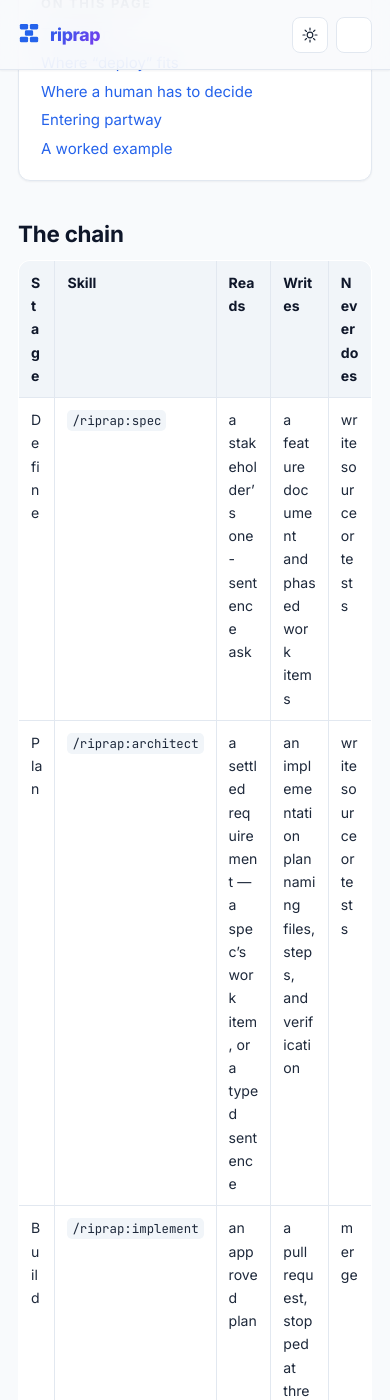
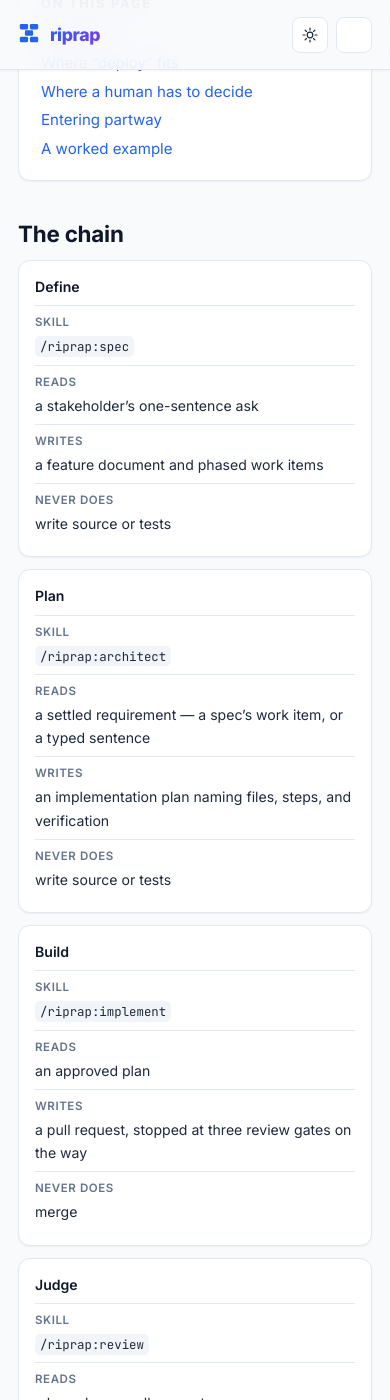
Before and after one commit to influpert/riprap, a Jekyll site: the page built from docs/workflow.md, in a window 390 px wide and 1400 px high, scrolled down 675 px. Built offline with Jekyll 4.4.1, drawn with Linux system fonts in a browser that asks for light colours.

Commit message:
Stack docs tables into cards on narrow screens (#50)
Wide tables in the docs (workflow.md's 5-column chain table,
guardrails.md's hook tables) wrapped cell text across multiple lines on a
phone, turning each row into an unscannable block. Below 760px, each row
now renders as its own card with column headers shown as labels above
each value; site.js supplies the per-cell data-label kramdown can't emit
from plain pipe-table syntax. Also drops a stray {: .doc-links} list-card
class that had ended up on workflow.md's chain table.

Co-authored-by: Claude <noreply@anthropic.com>

```diff
--- a/docs/assets/css/screen.css
+++ b/docs/assets/css/screen.css
@@ -503,12 +503,6 @@ a:hover { color: var(--primary-strong); }
 .prose thead th { background: var(--code-bg); color: var(--text-strong); }
 .prose td code, .prose th code { white-space: nowrap; }
 
-/* kramdown cannot wrap a table, so site.js adds this. Without JS the table may overflow on
- * a narrow screen, which is the acceptable failure: `table { display: block }` would break
- * column sizing on every screen instead of only narrow ones. */
-.table-scroll { overflow-x: auto; }
-.prose .table-scroll + * { margin-top: 20px; }
-
 /* The two-tier table is the one place asymmetry is the whole point: one row is riprap's and
  * one is yours. Matching borders make it read as two equivalent options. */
 .prose .tiers tbody tr:first-child { background: var(--tag-bg); }
@@ -736,6 +730,44 @@ h2:hover > .heading-anchor, h3:hover > .heading-anchor, .heading-anchor:focus {
   .nav-source span, .nav-source { display: none; }
   .prose { padding: 32px 0 56px; }
   .prose h2 { margin-top: 40px; }
+
+  /* A table read on a phone stops being a table: swiping sideways to follow a row is a
+   * worse reading motion than scrolling down, no matter how well-signposted the scroll is.
+   * Each row becomes a card instead, and each cell a labelled field — the label is each
+   * column's header, copied onto a data-label attribute by site.js, since kramdown has no
+   * way to attach one from plain pipe-table syntax. */
+  .prose table { display: block; }
+  .prose thead { display: none; }
+  .prose tbody { display: block; }
+  .prose tr {
+    display: block;
+    padding: 14px 16px;
+    border: 1px solid var(--border);
+    border-radius: var(--radius);
+    background: var(--surface-alt);
+    box-shadow: var(--shadow-sm);
+  }
+  .prose tr + tr { margin-top: 12px; }
+  .prose td {
+    display: block;
+    padding: 7px 0;
+    border: none;
+    border-top: 1px solid var(--border);
+  }
+  /* The first cell is the row's identity (a stage, a hook) — it reads as the card's title,
+   * not another labelled field. */
+  .prose td:first-child { padding-top: 0; border-top: none; font-weight: 600; color: var(--text-strong); }
+  .prose td::before {
+    content: attr(data-label);
+    display: block;
+    margin-bottom: 2px;
+    font-size: .72rem;
+    font-weight: 600;
+    letter-spacing: .05em;
+    text-transform: uppercase;
+    color: var(--text-muted);
+  }
+  .prose td:first-child::before { content: none; }
 }
 
 @media (max-width: 520px) {
--- a/docs/assets/js/site.js
+++ b/docs/assets/js/site.js
@@ -68,15 +68,22 @@
     });
   }
 
-  /* ---- Wide tables scroll in their own box ------------------------------
-   * kramdown cannot emit a wrapper, and `table { display: block }` would break column
-   * sizing on every screen to fix only narrow ones. */
+  /* ---- Table rows become labelled cards on narrow screens ---------------
+   * screen.css turns each row into a card below 760px, with each cell's column header
+   * shown as a caption above its value — kramdown has no way to attach that label from
+   * plain pipe-table syntax, so it's copied from <thead> onto a data-label attribute here.
+   * Harmless above 760px: the CSS that reads it only applies under that breakpoint. */
   var tables = document.querySelectorAll('.prose > table');
   Array.prototype.forEach.call(tables, function (table) {
-    var box = document.createElement('div');
-    box.className = 'table-scroll';
-    table.parentNode.insertBefore(box, table);
-    box.appendChild(table);
+    var headers = Array.prototype.map.call(table.querySelectorAll('thead th'), function (th) {
+      return th.textContent.trim();
+    });
+    var rows = table.querySelectorAll('tbody tr');
+    Array.prototype.forEach.call(rows, function (row) {
+      Array.prototype.forEach.call(row.children, function (cell, i) {
+        if (headers[i]) cell.setAttribute('data-label', headers[i]);
+      });
+    });
   });
 
   /* ---- Linkable headings -----------------------------------------------
--- a/docs/workflow.md
+++ b/docs/workflow.md
@@ -33,7 +33,6 @@ On this page
 | Build | `/riprap:implement` | an approved plan | a pull request, stopped at three review gates on the way | merge |
 | Judge | `/riprap:review` | a branch or a pull request | inline comments, a summary, and a merge verdict against a named commit | edit or merge |
 | Ship | `/riprap:release` | a merged, green default branch | a version bump, drafted notes, a tag, and a published release | tag an unmerged commit |
-{: .doc-links}
 
 Each row's **Writes** column is the only thing the next skill is allowed to assume. `architect`
 does not re-interview the stakeholder `spec` already talked to; it reads the work item.
```
